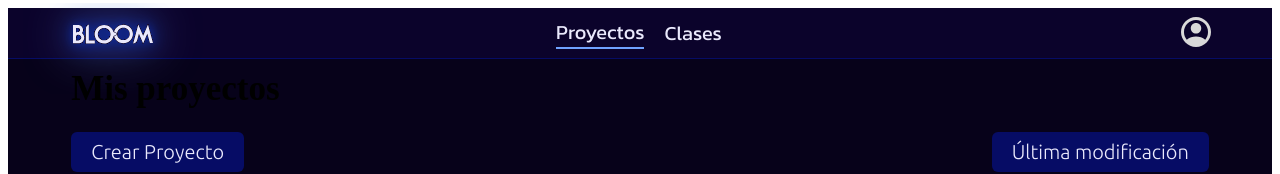
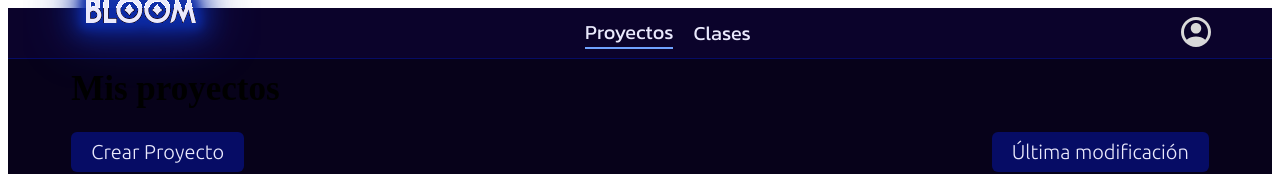
Before and after one commit to Agusschajris/BLOOM, a Next.js app in the folder bloom/: page /dashboard in a window 1280 px wide. Shown: the top 174 px of the page. Built offline with nearby package versions, Linux system fonts and the light colour scheme; no server answers.

Commit message:
fix: styles

```diff
--- a/bloom/styles/navBar.module.scss
+++ b/bloom/styles/navBar.module.scss
@@ -9,7 +9,7 @@
 }
 
 .logo{
-    margin-top: 30px;
+    align-self: center;
     margin-left: 15px;
 }
 
```
Also changed, not shown: bloom/public/logo.svg.
